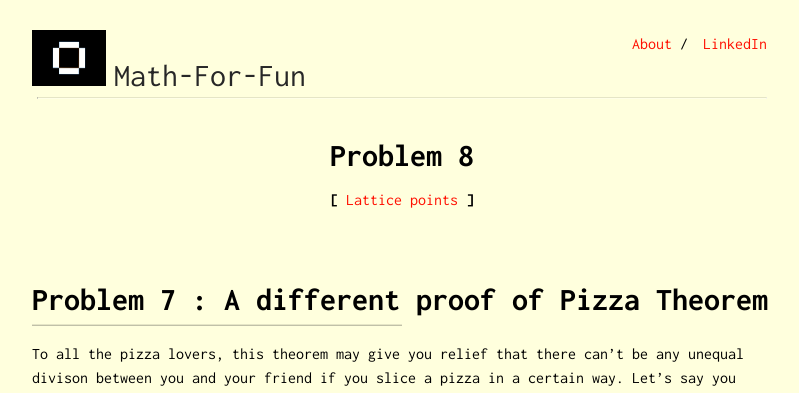
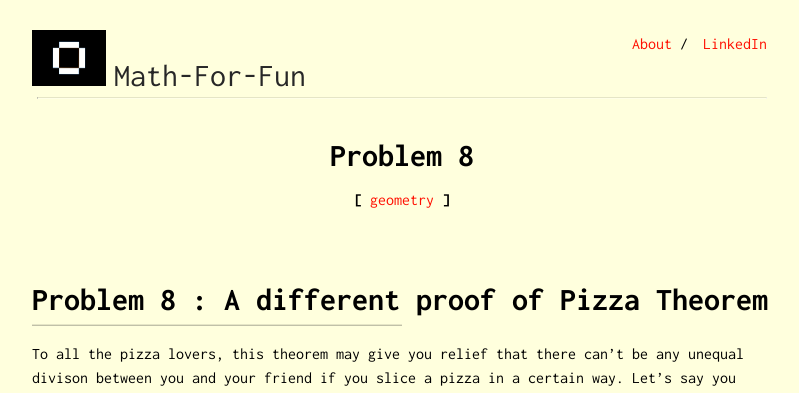
Before and after one commit to Oscuro-Phoenix/math-for-fun, a Jekyll site: the page built from _posts/2021-04-26-Problem-8.md, in a window 1280 px wide. Shown: the top 393 px of the page, without its empty margins (238-1037 px from the left). Built offline with Jekyll 4.4.1, drawn with Linux system fonts in a browser that asks for light colours.

Commit message:
Update 2021-04-26-Problem-8.md

```diff
--- a/_posts/2021-04-26-Problem-8.md
+++ b/_posts/2021-04-26-Problem-8.md
@@ -2,9 +2,9 @@
 layout: post
 title: Problem 8
 subtitle: Pizza Theorem
-tags: [Lattice points]
+tags: [geometry]
 ---
-# Problem 7 : A different proof of Pizza Theorem
+# Problem 8 : A different proof of Pizza Theorem
 
 To all the pizza lovers, this theorem may give you relief that there can't be any unequal divison between you and your friend if you slice a pizza in a certain way.
 Let's say you choose a point other than the center of the pizza(assuming it as a circle) then cut it in n slices where n is a multiple of 4. The second condition is that all the slices should produce $2\pi/n$ radian at your point. Now if you choose alternate pieces the theorem tells that both of you got the same amount of pizza and that is equal to half of the are of the circle.
```
